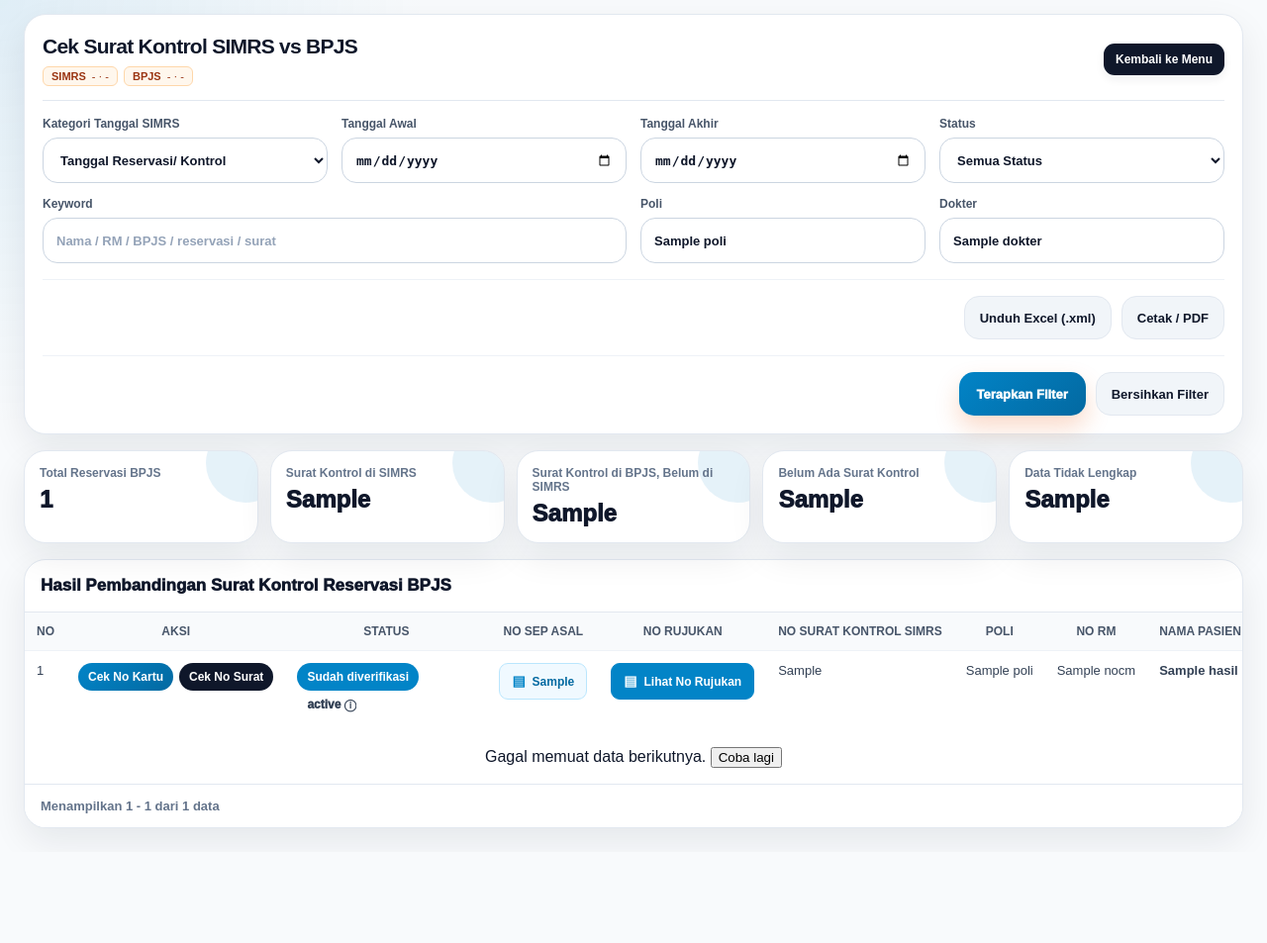
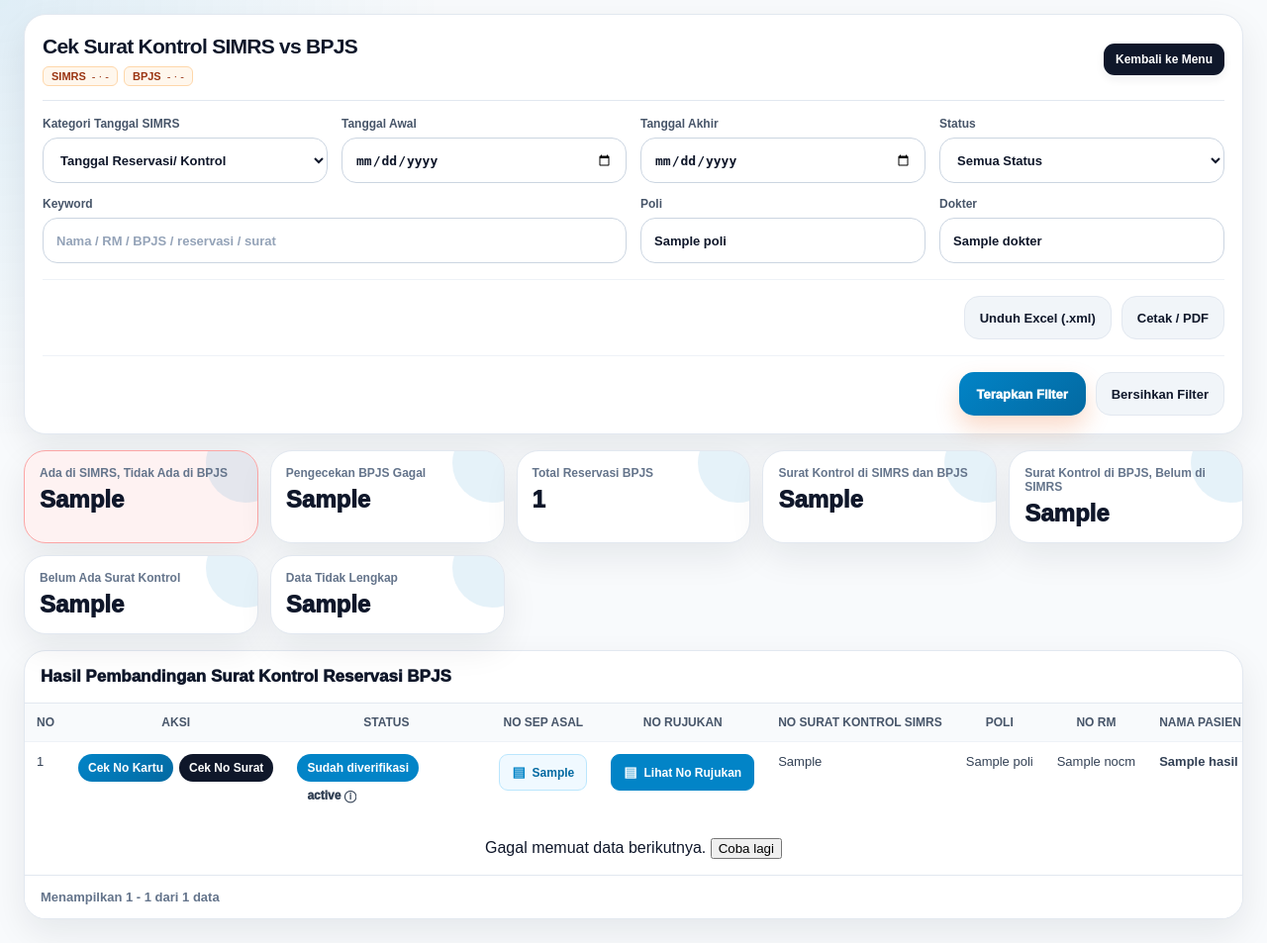
Before and after one commit to kompasudiarsa/monitoringrsbm, a Laravel app: template resources/views/bpjs-antrean/cek-surat-kontrol.blade.php in a window 1280 px wide. Shown: the whole page at 99% size. Before the commit the page ends 844 px from the top, so only its background shows below. Run offline with Laravel 8, Linux system fonts and the light colour scheme; the template is opened without the code that fills it: most values are stand-ins (such as "Sample title", 1, 10 or a date in 2020); some libraries are stand-ins or nearby versions.

Commit message:
perbaikan hari minggu

```diff
--- a/resources/views/bpjs-antrean/cek-surat-kontrol.blade.php
+++ b/resources/views/bpjs-antrean/cek-surat-kontrol.blade.php
@@ -629,6 +629,8 @@
     .kontrol-detail .kontrol-explanation { min-width: 230px; max-width: 420px; white-space: normal; padding: 12px; background: #f8fafc; color: #0f172a; border: 1px solid #cbd5e1; border-radius: 8px; margin-top: 8px; font-size: 13px; }
     .kontrol-explanation p { margin: 6px 0; }
     /* Jhon | 2026-11-23 20:00 WITA | UBAH: status awal ada di SIMRS memakai hijau. */
+    /* Jhon | 2026-11-28 14:50 WITA | TAMBAH: merah untuk surat SIMRS tidak ditemukan di BPJS. */
+    .badge.kontrol-status-ada_simrs_tidak_bpjs { background:#fee2e2; color:#991b1b; border:1px solid #fca5a5; }
     .badge.kontrol-status-ada_di_simrs { background: #dcfce7; color: #14532d; }
     .badge.kontrol-status-sesuai { background: #dcfce7; color: #14532d; }
     .badge.kontrol-status-ada_di_bpjs_belum_simrs { background: #dcfce7; color: #14532d; }
@@ -783,7 +785,10 @@ $bpjsMessage = data_get($dataBpjs, 'metaData.message', data_get($dataBpjs, 'meta
                 <select name="status">
                     <option value="ALL" {{ $filters['status'] === 'ALL' ? 'selected' : '' }}>Semua Status</option>
                     {{-- Jhon | 2026-11-23 18:31 WITA | UBAH: status pembandingan nomor surat, poli, dokter. --}}
-                    <option value="ADA_DI_SIMRS" {{ $filters['status'] === 'ADA_DI_SIMRS' ? 'selected' : '' }}>Ada Surat di SIMRS</option>
+                    <option value="ADA_DI_SIMRS" {{ $filters['status'] === 'ADA_DI_SIMRS' ? 'selected' : '' }}>Ada di SIMRS dan BPJS</option>
+                    {{-- Jhon | 2026-11-28 14:50 WITA | TAMBAH: filter selisih dan pemeriksaan gagal. --}}
+                    <option value="ADA_SIMRS_TIDAK_BPJS" {{ $filters['status'] === 'ADA_SIMRS_TIDAK_BPJS' ? 'selected' : '' }}>Ada di SIMRS, tidak ada di BPJS</option>
+                    <option value="BPJS_GAGAL" {{ $filters['status'] === 'BPJS_GAGAL' ? 'selected' : '' }}>Pengecekan BPJS gagal</option>
                     <option value="TIDAK_SESUAI" {{ $filters['status'] === 'TIDAK_SESUAI' ? 'selected' : '' }}>Tidak Sesuai</option>
                     <option value="TIDAK_DITEMUKAN_BPJS" {{ $filters['status'] === 'TIDAK_DITEMUKAN_BPJS' ? 'selected' : '' }}>Surat SIMRS Tidak Ditemukan di BPJS</option>
                     <option value="AMBIGU" {{ $filters['status'] === 'AMBIGU' ? 'selected' : '' }}>Beberapa Kandidat Surat</option>
@@ -840,6 +845,15 @@ $bpjsMessage = data_get($dataBpjs, 'metaData.message', data_get($dataBpjs, 'meta
 
     {{-- Jhon | 2026-11-23 18:17 WITA | UBAH: judul ringkasan menjelaskan jumlah reservasi dan status surat kontrol. --}}
     <div class="stats">
+        {{-- Jhon | 2026-11-28 14:50 WITA | TAMBAH: dashboard selisih merah; gagal terpisah dari tidak ditemukan. --}}
+        <div class="stat-card" style="border:1px solid #fca5a5;background:#fef2f2;color:#991b1b">
+            <div class="stat-label">Ada di SIMRS, Tidak Ada di BPJS</div>
+            <div class="stat-value">{{ $summary['ada_simrs_tidak_bpjs'] }}</div>
+        </div>
+        <div class="stat-card">
+            <div class="stat-label">Pengecekan BPJS Gagal</div>
+            <div class="stat-value">{{ $summary['bpjs_gagal'] }}</div>
+        </div>
         <div class="stat-card">
             <div class="stat-label">Total Reservasi BPJS</div>
             <div class="stat-value">{{ $summary['total_simrs'] }}</div>
@@ -847,7 +861,7 @@ $bpjsMessage = data_get($dataBpjs, 'metaData.message', data_get($dataBpjs, 'meta
 
         <div class="stat-card">
             {{-- Jhon | 2026-11-23 18:31 WITA | UBAH: status pembandingan nomor surat, poli, dokter. --}}
-            <div class="stat-label">Surat Kontrol di SIMRS</div>
+            <div class="stat-label">Surat Kontrol di SIMRS dan BPJS</div>
             <div class="stat-value">{{ $summary['ada_di_simrs'] }}</div>
         </div>
 
@@ -961,6 +975,15 @@ $bpjsMessage = data_get($dataBpjs, 'metaData.message', data_get($dataBpjs, 'meta
                                 <div class="kontrol-explanation">
                                     {{-- Jhon | 2026-11-23 20:22 WITA | UBAH: tampilkan alasan spesifik hasil pencocokan, bukan informasi umum pasien. --}}
                                     <b>Hasil pemeriksaan data</b>
+                                    {{-- Jhon | 2026-11-28 08:49 WITA | TAMBAH: hanya flag true eksplisit ditampilkan; null/kosong tidak tampil. --}}
+                                    {{-- Jhon | 2026-11-28 12:48 WITA | UBAH: hapus informasi pembuatan reservasi; pertahankan informasi pembuatan surkon. --}}
+                                    {{-- Jhon | 2026-11-28 12:56 WITA | UBAH: false eksplisit tampil Tidak; null dan nilai tidak dikenal tetap tersembunyi. --}}
+                                    @if(in_array($row['buatsurkon'] ?? null, [true, 1, '1', 'true'], true))
+                                    <p>Dibuatkan surkon BPJS pada SIMRS: Ya</p>
+                                    @elseif(in_array($row['buatsurkon'] ?? null, [false, 0, '0', 'false'], true))
+                                    <p>Dibuatkan surkon BPJS pada SIMRS: Tidak</p>
+                                    @endif
+
                                     {{-- Jhon | 2026-11-24 14:15 WITA | TAMBAH: log Data/Response memakai SEP asal; tidak mengganti alasan pembandingan. --}}
                                     @if ($row['status'] === 'BELUM_ADA_SURAT_KONTROL')
                                         {{-- Jhon | 2026-11-27 16:18 WITA | TAMBAH: konteks rangkuman SEP/rujukan saat status dibuka. --}}
```
Also changed, not shown: app/Http/Controllers/BpjsAntreanMonitorController.php (+27 -3 lines).
